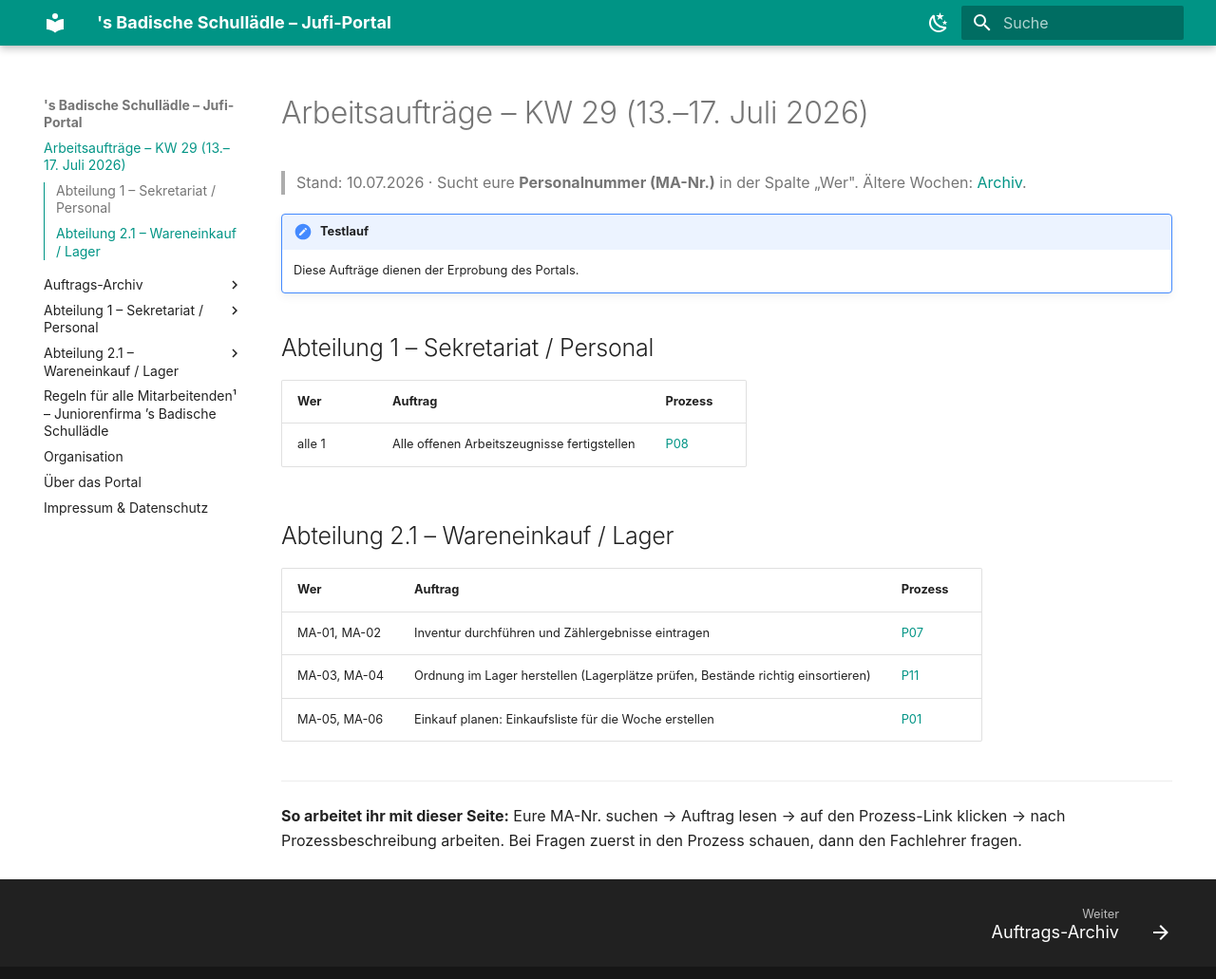
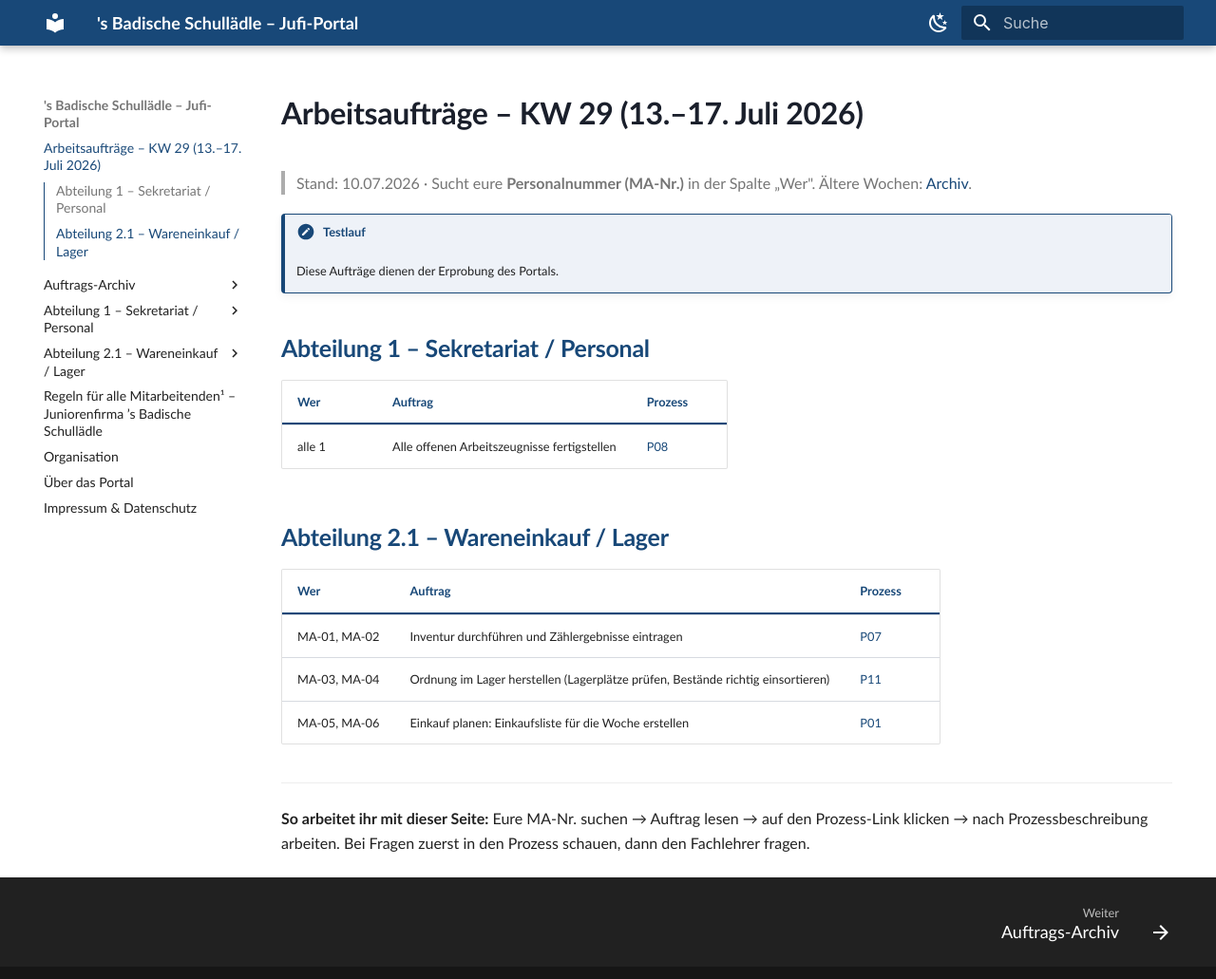
Before and after one commit to ocin-ai/jufi-portal, an MkDocs documentation site: the page built from docs/index.md, in a window 1280 px wide and 1042 px high. Shown: the top 1031 px of the window at 95% size. Built offline with MkDocs 1.6.1 and Material for MkDocs 9.7.7, drawn with Linux system fonts in a browser that asks for light colours.

Commit message:
Portal-Design auf WES 'Klar' umgestellt (Navy, Linien, Systemschrift)

```diff
--- /dev/null
+++ b/docs/stylesheets/wes.css
@@ -0,0 +1,68 @@
+/* WES-Designsystem "Klar" für das Jufi-Portal
+   Navy #184878 als einzige Markenfarbe · Linien statt Flächen · keine externen Fonts */
+
+:root,
+[data-md-color-scheme="default"] {
+  --md-primary-fg-color: #184878;
+  --md-primary-fg-color--light: #4a6f9c;
+  --md-primary-fg-color--dark: #103356;
+  --md-accent-fg-color: #184878;
+  --md-typeset-a-color: #184878;
+}
+
+[data-md-color-scheme="slate"] {
+  --md-primary-fg-color: #184878;
+  --md-primary-fg-color--dark: #103356;
+  --md-accent-fg-color: #9fbfe3;
+  --md-typeset-a-color: #9fbfe3;
+}
+
+/* Schrift: Calibri wo vorhanden, sonst Systemschrift (keine Google Fonts) */
+body,
+.md-typeset {
+  font-family: Calibri, "Segoe UI", Roboto, "Helvetica Neue", Arial, sans-serif;
+}
+
+/* Überschriften in WES-Typo */
+[data-md-color-scheme="default"] .md-typeset h1 {
+  color: #1a1f2b;
+  font-weight: 700;
+}
+[data-md-color-scheme="default"] .md-typeset h2 {
+  color: #184878;
+  font-weight: 700;
+}
+[data-md-color-scheme="default"] .md-typeset h3 {
+  color: #184878;
+}
+
+/* Tabellen: Navy-Kopf mit Unterlinie statt Füllfläche, Haarlinien-Zeilen */
+[data-md-color-scheme="default"] .md-typeset table:not([class]) th {
+  background: transparent;
+  color: #184878;
+  border-bottom: 2px solid #184878;
+}
+[data-md-color-scheme="default"] .md-typeset table:not([class]) td {
+  border-top: 1px solid #d7dae0;
+}
+
+/* Admonitions (Hinweis-Boxen) im Merke-Stil: Tint + Navy-Balken */
+[data-md-color-scheme="default"] .md-typeset .admonition,
+[data-md-color-scheme="default"] .md-typeset details {
+  border-color: #184878;
+}
+[data-md-color-scheme="default"] .md-typeset .admonition.note,
+[data-md-color-scheme="default"] .md-typeset .admonition.info,
+[data-md-color-scheme="default"] .md-typeset .admonition.warning {
+  border-left: 4px solid #184878;
+  background: #eef2f8;
+}
+[data-md-color-scheme="default"] .md-typeset .note > .admonition-title,
+[data-md-color-scheme="default"] .md-typeset .info > .admonition-title,
+[data-md-color-scheme="default"] .md-typeset .warning > .admonition-title {
+  background: #eef2f8;
+  color: #184878;
+}
+[data-md-color-scheme="default"] .md-typeset .admonition-title::before {
+  background-color: #184878 !important;
+}
--- a/mkdocs.yml
+++ b/mkdocs.yml
@@ -12,14 +12,14 @@ theme:
   font: false
   palette:
     - scheme: default
-      primary: teal
-      accent: deep orange
+      primary: custom
+      accent: custom
       toggle:
         icon: material/weather-night
         name: Dunkelmodus
     - scheme: slate
-      primary: teal
-      accent: deep orange
+      primary: custom
+      accent: custom
       toggle:
         icon: material/weather-sunny
         name: Hellmodus
@@ -29,6 +29,9 @@ theme:
     - navigation.footer
     - search.suggest
     - toc.integrate
+
+extra_css:
+  - stylesheets/wes.css
 
 plugins:
   - search:
```
